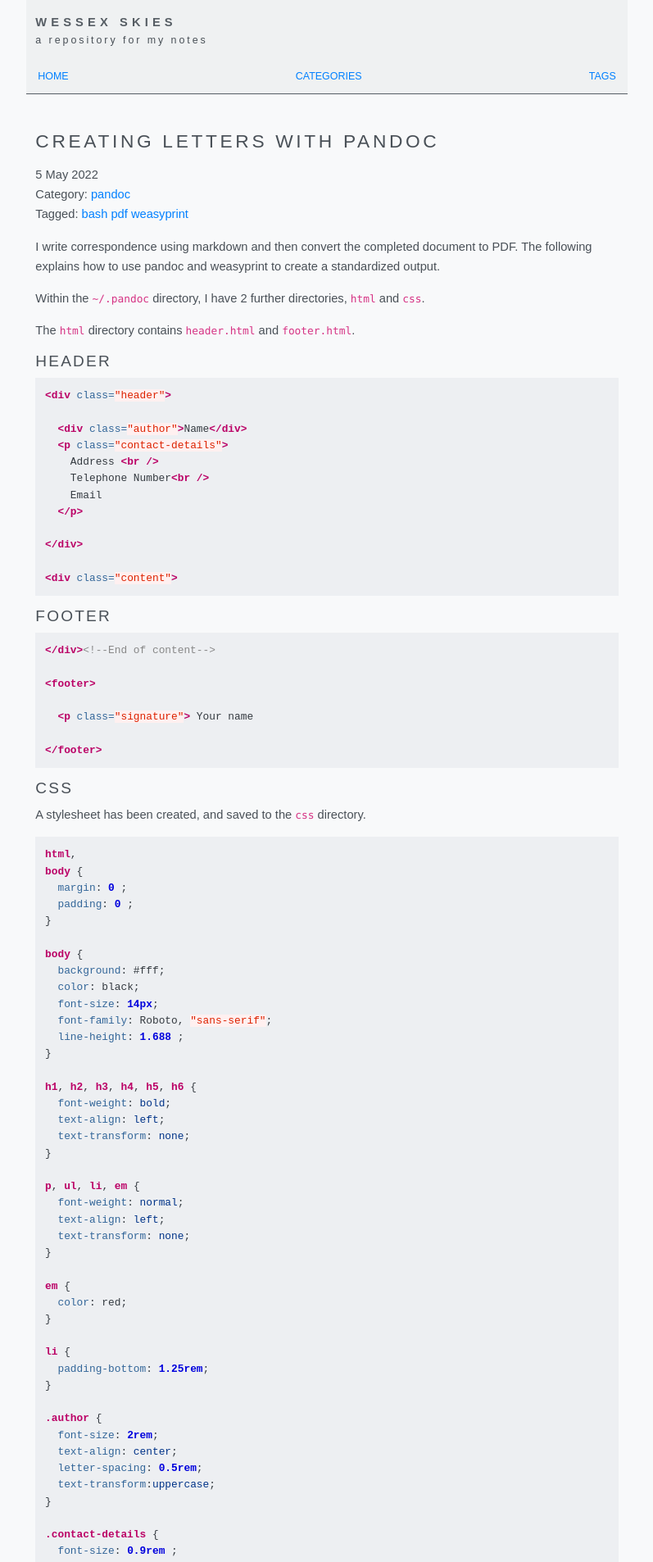
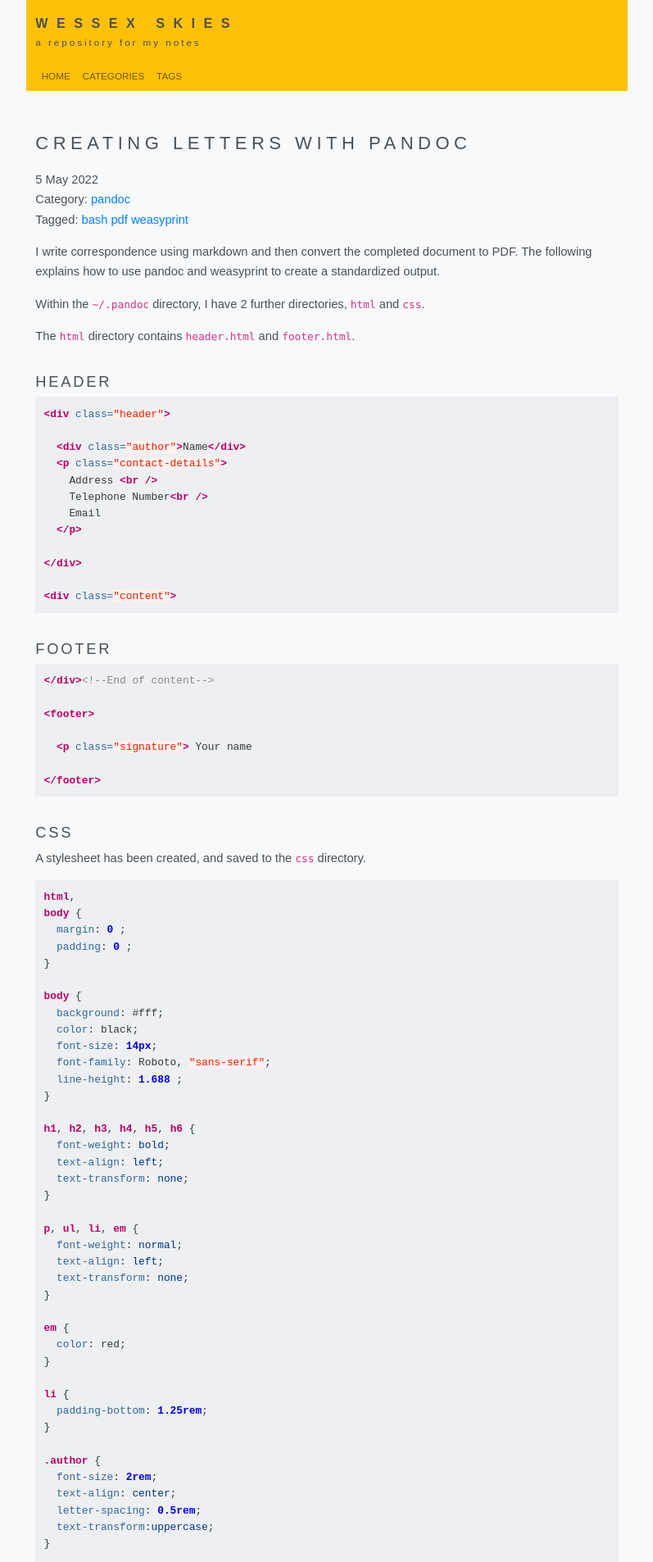
Before and after one commit to Wessex-Skies/wessex-skies.github.io, a Jekyll site: the page built from _posts/2023-03-03-170445.md, in a window 1280 px wide. Shown: the top 1906 px of the page at 82% size, without its empty margins (241-1038 px from the left). Built offline with Jekyll 4.4.1, drawn with Linux system fonts in a browser that asks for light colours; some web fonts are replaced.

Commit message:
automated: 2024-08-27-1315

```diff
--- a/_includes/footer.html
+++ b/_includes/footer.html
@@ -1,4 +1,4 @@
-<footer>
+<footer class="$color-bg-compliment">
   <div class="main">
     <div class="container-fluid">
 
--- a/_includes/header.html
+++ b/_includes/header.html
@@ -1,12 +1,12 @@
-<header id="header">
+<header class="$color-bg-compliment" id="header">
 
     <div class="container-fluid">
-        <div class="banner">
-            <a class="site-title" href="/">{{ site.title }}</a>
-            <p class="strap_line">{{ site.strap_line }}</p>
-        </div>
+
+        <a class="navbar-brand site-title" href="/">{{ site.title }}</a>
+        <p class="strap_line">{{ site.strap_line }}</p>
 
         {% include navbar.html %}
 
     </div><!-- End of container-fluid-->
+
 </header>
--- a/_includes/navbar.html
+++ b/_includes/navbar.html
@@ -1,9 +1,9 @@
-<nav class="navbar">
-
-    {% for nav in site.data.navbar %}
-
-        <a class="nav-items" href="{{ nav.link }}">{{ nav.name }}</a>
-
-    {% endfor %}
-
+<nav class="navbar navbar-expand navbar-light">
+    <ul class="navbar-nav justify-content-end">
+        {% for item in site.data.navbar %}
+            <li>
+                <a class="nav-item nav-link" href="{{item.link}}">{{ item.name }}</a>
+            </li>
+        {% endfor %}
+    </ul>
 </nav>
--- a/_sass/base.scss
+++ b/_sass/base.scss
@@ -19,7 +19,7 @@ $cyan:    #0dcaf0;
 // Grayscale
 $white:    #ffffff;
 $gray-100: #f8f9fa;
-$gray-200: #edeff2; //#e9ecef;
+$gray-200: #edeff2;
 $gray-300: #dee2e6;
 $gray-400: #ced4da;
 $gray-500: #adb5bd;
@@ -29,10 +29,12 @@ $gray-800: #343a40;
 $gray-900: #212529;
 $black:    #000000;
 
-$color-background: $gray-100;
 $color-font: $gray-700;
 $color-link: $blue;
-$color-theme: $gray-600;
+$color-theme: $yellow /*$gray-600*/;
+
+$color-bg-main: $gray-100;
+$color-bg-compliment: $color-theme;
 
 //-------------------------------------------------------------------------------------
 // Font Families
@@ -47,7 +49,7 @@ $font-monospace: $font-family-monospace;
 //-------------------------------------------------------------------------------------
 // Font Sizes
 $font-size-base: 11pt;
-$font-size-small: 0.85rem;
+$font-size-small: 0.80rem;
 
 //-------------------------------------------------------------------------------------
 // Body Dimensions
--- a/_sass/style.scss
+++ b/_sass/style.scss
@@ -17,7 +17,7 @@ html {
  body {
     max-width: $main-width-normal;
     margin: 0 auto;
-    background-color: $color-background;
+    background-color: $color-bg-main;
     font-family: $font-text;
     color: $color-font;
     overflow-x: hidden;
@@ -25,22 +25,23 @@ html {
 
 header {
     max-width: 100%;
-    border-bottom: solid 0.05rem $color-theme;
-    padding-top: 1rem;
-    margin-bottom: 2rem;
-    background-color: rgba($color-theme, 0.05);
+    border-bottom: solid 0.05em $color-theme;
+    padding-top: 1em;
+    margin-bottom: 2em;
+    background-color: $color-bg-compliment;
 }
 
 a.site-title {
-    color: $color-theme !important;
+    color: $color-font !important;
+    font-size: 1.1em;
     text-transform: uppercase;
-    letter-spacing: 0.35rem;
+    letter-spacing: 0.65em;
     font-weight: 600;
 }
 
 .strap_line {
     text-transform: lowercase;
-    letter-spacing: 0.2rem;
+    letter-spacing: 0.25em;
     font-size: $font-size-small;
 }
 
@@ -51,31 +52,30 @@ h1, h2, h3, h4, h5, h6, p, ul, li, em, a, th, tr, td {
 
 h1, h2, h3, h4, h5, h6 {
     font-family: $font-heading;
-    letter-spacing: 0.15rem;
+    letter-spacing: 0.15em;
 }
 
-h1,
-h1 a:link {
-    font-size: 1.55rem;
-    padding-top: 1rem;
-    padding-bottom: 0.5rem;
+h1, h1 a:link {
+    font-size: 1.50em;
+    padding-top: 1em;
+    padding-bottom: 0.5em;
     text-transform: uppercase;
-    letter-spacing: 0.25rem;
+    letter-spacing: 0.25em;
 }
 
-h2,
-h2 a:link {
-    font-size: 1.30rem;
+h2, h2 a:link {
+    font-size: 1.25em;
+    padding-top: 1em;
     text-transform: uppercase;
 }
 
 h3 {
-    font-size: 1.10rem;
-    padding-top: 1rem;
+    font-size: 1.10em;
+    padding-top: 1em;
 }
 
 p, ul, li, em, a {
-    font-size: 1rem ;
+    font-size: 1em ;
     line-height: 1.667;
 }
 
@@ -86,7 +86,7 @@ p, ul, li, em, a {
 }
 
 .article {
-    padding-bottom: 2.5rem ;
+    padding-bottom: 2.5em ;
 }
 
 //-------------------------------------------------------------------------------------
@@ -97,6 +97,13 @@ a:visited,
 a:link {
     color: $color-link ;
 	text-decoration: none;
+}
+
+// Navigation
+nav a:link {
+    font-size: $font-size-small;
+    text-transform: uppercase;
+    padding: 0;
 }
 
 //-------------------------------------------------------------------------------------
@@ -116,14 +123,14 @@ img+em {
 // Tags
 .index-tags {
     font-size: $font-size-small;
-    padding: 0.1rem 0.2rem 0.15rem 0.2rem;
-    border: solid 0.05rem $color-link;
-    border-radius: 0.25rem;
+    padding: 0.1em 0.2em 0.15em 0.2em;
+    border: solid 0.05em $color-link;
+    border-radius: 0.25em;
 }
 
 .index-tags {
     float: left;
-    margin: 0.15rem;
+    margin: 0.15em;
 }
 
 //-------------------------------------------------------------------------------------
@@ -156,8 +163,8 @@ blockquote {
     color: $gray-800;
     width: 100% ;
     margin-left: 0;
-    border-left: solid 0.2rem $color-theme;
-    padding: 0.8rem 0.8rem 0.1rem 0.8rem;
+    border-left: solid 0.2em $color-theme;
+    padding: 0.8em 0.8em 0.1em 0.8em;
     min-width: 100%;
 }
 
@@ -177,16 +184,7 @@ pre {
     color: $gray-800;
     overflow: auto;
     min-width: 100%;
-    padding: 0.8rem;
-}
-
-//-------------------------------------------------------------------------------------
-// Navigation
-.nav-items {
-    font-size: $font-size-small;
-    text-transform: uppercase;
-    padding: 0.1rem 0.2rem 0.15rem 0.2rem;
-    float: left;
+    padding: 0.8em;
 }
 
 //-------------------------------------------------------------------------------------
@@ -204,17 +202,18 @@ pre {
 
 .social-media li {
     display: inline;
-    padding-right: 0.5rem;
+    padding-right: 0.5em;
 }
 
 //-------------------------------------------------------------------------------------
 // Footer
 footer {
     max-width: 100%;
-    margin-top: 3rem;
-    padding-top: 0.5rem;
-    padding-bottom: 2rem;
-    border-top: solid 0.05rem $color-theme;
+    margin-top: 3em;
+    padding-top: 0.5em;
+    padding-bottom: 2em;
+    border-top: solid 0.05em $color-theme;
+    background-color: $color-bg-compliment;
 }
 
 footer p,
```
Also changed, not shown: _includes/post-list.html (deleted, +0 -12 lines), index.html (+8 -14 lines).
